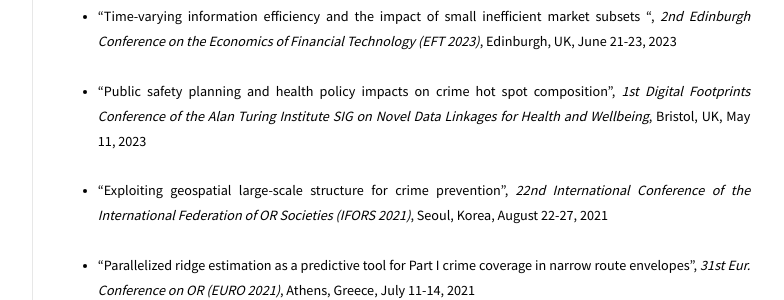
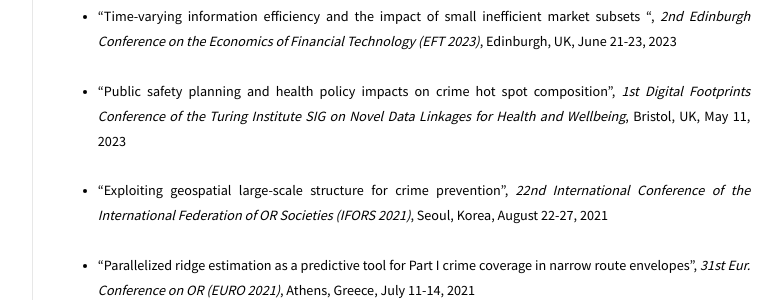
Before and after one commit to moews/moews.github.io, a Jekyll site: the page built from _posts/2017-03-25-publications.md, in a window 1280 px wide. Shown: the part 1336-1636 px from the top of the page, without its empty margins (326-1110 px from the left). Built offline with Jekyll 4.4.1, drawn with Linux system fonts in a browser that asks for light colours.

Commit message:
Update 2017-03-25-publications.md

```diff
--- a/_posts/2017-03-25-publications.md
+++ b/_posts/2017-03-25-publications.md
@@ -48,7 +48,7 @@ REMOVE CONFERENCES
 
 * <small>"Time-varying information efficiency and the impact of small inefficient market subsets ", _2nd Edinburgh Conference on the Economics of Financial Technology (EFT 2023)_, Edinburgh, UK, June 21-23, 2023
 
-* <small>"Public safety planning and health policy impacts on crime hot spot composition", _1st Digital Footprints Conference of the Alan Turing Institute SIG on Novel Data Linkages for Health and Wellbeing_, Bristol, UK, May 11, 2023 <!--Poster-->
+* <small>"Public safety planning and health policy impacts on crime hot spot composition", _1st Digital Footprints Conference of the Turing Institute SIG on Novel Data Linkages for Health and Wellbeing_, Bristol, UK, May 11, 2023 <!--Poster-->
 
 * <small>"Exploiting geospatial large-scale structure for crime prevention", _22nd International Conference of the International Federation of OR Societies (IFORS 2021)_, Seoul, Korea, August 22-27, 2021</small>
 
```
